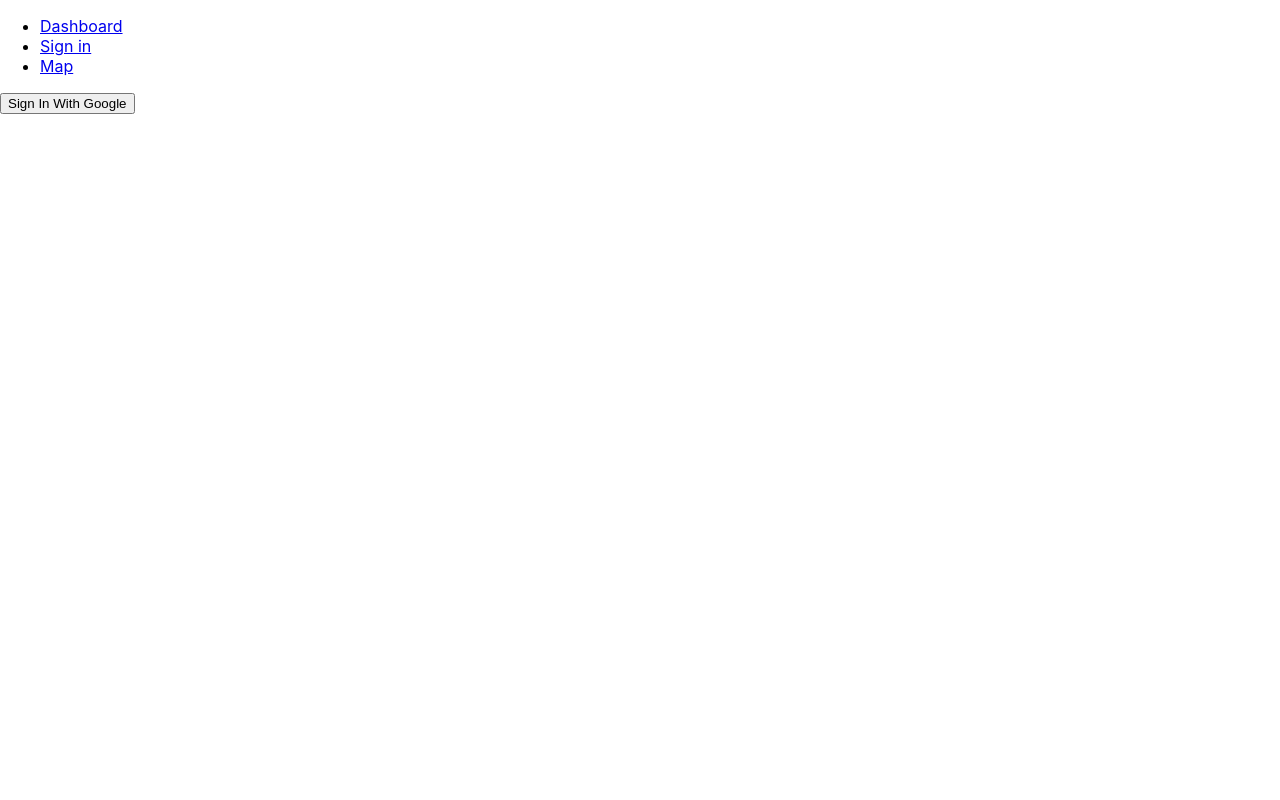
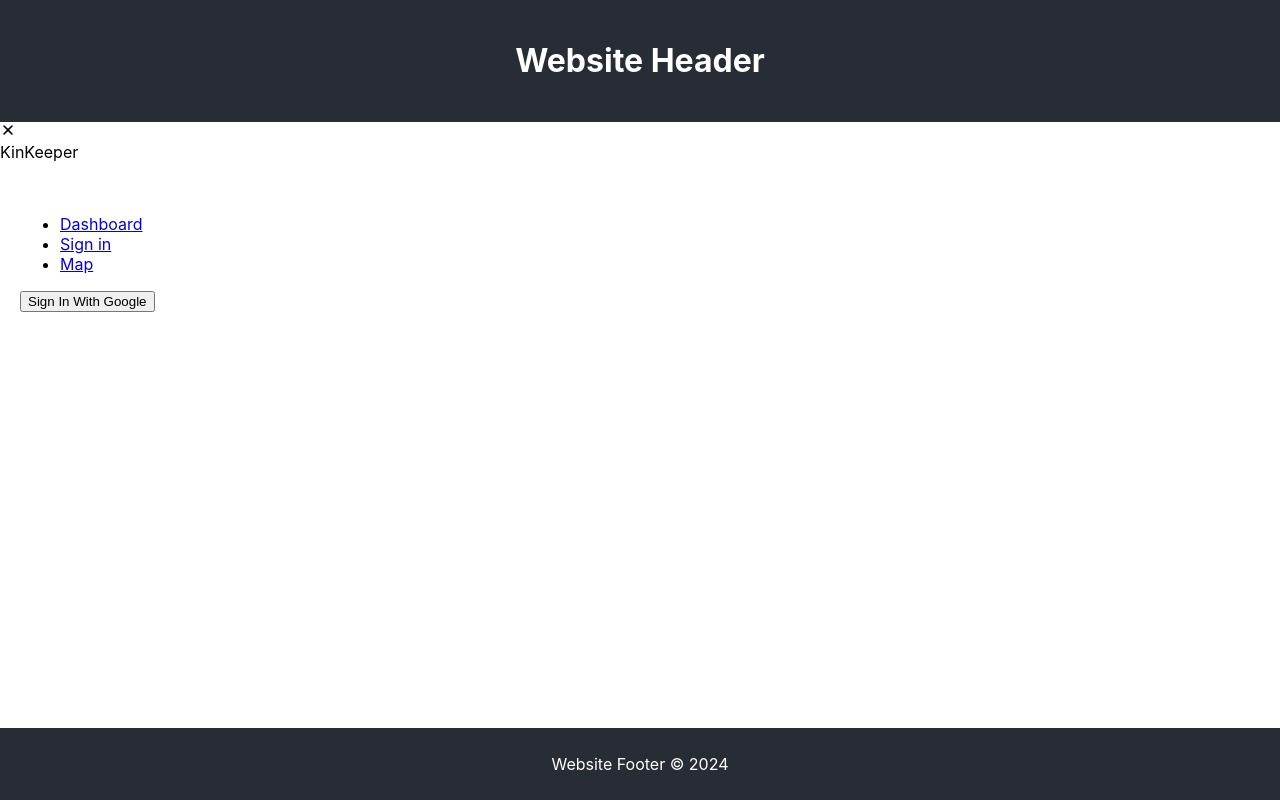
Before and after one commit to BichHang21522041/Safe-Move-Website, a React (Create React App) app: page /sign-in in a window 1280 px wide. Built offline with nearby package versions, Linux system fonts and the light colour scheme.

Commit message:
Setup layout

```diff
--- a/package.json
+++ b/package.json
@@ -13,6 +13,7 @@
     "firebase": "^10.13.2",
     "react": "^18.3.1",
     "react-dom": "^18.3.1",
+    "react-icons": "^5.3.0",
     "react-router-dom": "6",
     "react-scripts": "^5.0.1",
     "web-vitals": "^2.1.4"
@@ -42,6 +43,7 @@
     ]
   },
   "devDependencies": {
+    "tailwindcss": "^3.4.13",
     "typescript": "^3.4.5"
   }
 }
--- a/src/App.css
+++ b/src/App.css
@@ -1,38 +1,13 @@
-.App {
-  text-align: center;
+body {
+  margin: 0;
+  font-family: -apple-system, BlinkMacSystemFont, 'Segoe UI', 'Roboto', 'Oxygen',
+    'Ubuntu', 'Cantarell', 'Fira Sans', 'Droid Sans', 'Helvetica Neue',
+    sans-serif;
+  -webkit-font-smoothing: antialiased;
+  -moz-osx-font-smoothing: grayscale;
 }
 
-.App-logo {
-  height: 40vmin;
-  pointer-events: none;
+code {
+  font-family: source-code-pro, Menlo, Monaco, Consolas, 'Courier New',
+    monospace;
 }
-
-@media (prefers-reduced-motion: no-preference) {
-  .App-logo {
-    animation: App-logo-spin infinite 20s linear;
-  }
-}
-
-.App-header {
-  background-color: #282c34;
-  min-height: 100vh;
-  display: flex;
-  flex-direction: column;
-  align-items: center;
-  justify-content: center;
-  font-size: calc(10px + 2vmin);
-  color: white;
-}
-
-.App-link {
-  color: #61dafb;
-}
-
-@keyframes App-logo-spin {
-  from {
-    transform: rotate(0deg);
-  }
-  to {
-    transform: rotate(360deg);
-  }
-}
--- a/src/App.tsx
+++ b/src/App.tsx
@@ -3,32 +3,12 @@ import { BrowserRouter as Router, Routes, Route, Link } from "react-router-dom";
 import Dashboard from "./views/dashboard";
 import Map from "./views/map";
 import SignIn from "./views/signIn";
+import Layout from "./components/MainLayout";
+import RenderRoutes from "./routes";
 
 function App() {
   return (
-    <Router>
-      <div>
-        <nav>
-          <ul>
-            <li>
-              <Link to="/">Dashboard</Link>
-            </li>
-            <li>
-              <Link to="/sign-in">Sign in</Link>
-            </li>
-            <li>
-              <Link to="/map">Map</Link>
-            </li>
-          </ul>
-        </nav>
-
-        <Routes>
-          <Route path="/" element={<Dashboard />} />
-          <Route path="/map" element={<Map />} />
-          <Route path="/sign-in" element={<SignIn />} />
-        </Routes>
-      </div>
-    </Router>
+    <Layout children={<RenderRoutes/>}/>
   );
 }
 
--- /dev/null
+++ b/src/components/MainLayout.tsx
@@ -0,0 +1,50 @@
+import React from "react";
+import { Sidebar } from "./SideBar";
+
+// Define a simple layout type for flexibility
+interface LayoutProps {
+  children: React.ReactNode;
+}
+
+const Layout: React.FC<LayoutProps> = ({ children }) => {
+  return (
+    <div style={containerStyle}>
+      <header style={headerStyle}>
+        <h1>Website Header</h1>
+      </header>
+      <Sidebar/>
+      <main style={mainStyle}>{children}</main>
+      <footer style={footerStyle}>
+        <p>Website Footer © 2024</p>
+      </footer>
+    </div>
+  );
+};
+
+// Correctly typed CSS styles using React.CSSProperties
+const containerStyle: React.CSSProperties = {
+  display: "flex",
+  flexDirection: "column",
+  minHeight: "100vh",
+};
+
+const headerStyle: React.CSSProperties = {
+  backgroundColor: "#282c34",
+  color: "white",
+  padding: "20px",
+  textAlign: "center",
+};
+
+const mainStyle: React.CSSProperties = {
+  flex: 1,
+  padding: "20px",
+};
+
+const footerStyle: React.CSSProperties = {
+  backgroundColor: "#282c34",
+  color: "white",
+  textAlign: "center",
+  padding: "10px",
+};
+
+export default Layout;
--- /dev/null
+++ b/src/components/SideBar.tsx
@@ -0,0 +1,40 @@
+/* eslint-disable */
+
+import { HiX } from "react-icons/hi";
+// import Links from "./components/Links";
+// import { routes } from "routes";
+
+export const Sidebar = (props: {
+  open?: boolean;
+  onClose?: React.MouseEventHandler<HTMLSpanElement>;
+}) => {
+  const { open, onClose } = props;
+  return (
+    <div
+      className={`sm:none duration-175 linear fixed !z-50 flex min-h-full flex-col bg-white pb-10 shadow-2xl shadow-white/5 transition-all dark:!bg-navy-800 dark:text-white md:!z-50 lg:!z-50 xl:!z-0 ${
+        open ? "translate-x-0" : "-translate-x-96"
+      }`}
+    >
+      <span
+        className="absolute top-4 right-4 block cursor-pointer xl:hidden"
+        onClick={onClose}
+      >
+        <HiX />
+      </span>
+
+      <div className={`mx-[56px] mt-[50px] flex items-center`}>
+        <div className="mt-1 ml-1 h-2.5 font-poppins text-[26px] font-bold uppercase text-navy-700 dark:text-white">
+          KinKeeper
+        </div>
+      </div>
+      <div className="mt-[58px] mb-7 h-px bg-gray-300 dark:bg-white/30" />
+      {/* Nav item */}
+
+      <ul className="mb-auto pt-1 flex flex-col gap-1">
+        {/* <Links routes={routes as RoutesType[]} /> */}
+      </ul>
+
+      {/* Nav item end */}
+    </div>
+  );
+};
--- /dev/null
+++ b/src/routes.tsx
@@ -0,0 +1,77 @@
+import React, { ReactNode } from "react";
+import {
+  BrowserRouter as Router,
+  Routes as Routing,
+  Route,
+  Link,
+} from "react-router-dom";
+import Dashboard from "./views/dashboard";
+import Map from "./views/map";
+import SignIn from "./views/signIn";
+import { MdOutlineDashboard } from "react-icons/md";
+import { IoMapOutline } from "react-icons/io5";
+
+export interface IRoute {
+  name: string;
+  icon: ReactNode;
+  path: string;
+  component?: ReactNode;
+  children?: { path: string; component: ReactNode }[];
+}
+
+const routes: IRoute[] = [
+  {
+    name: "Dashboard",
+    icon: <MdOutlineDashboard />,
+    path: "/dashboard",
+    component: <Dashboard />,
+  },
+  {
+    name: "Map",
+    icon: <IoMapOutline />,
+    path: "/map",
+    component: <Map />,
+  },
+];
+
+function renderRoutes() {
+  return (
+    <Router>
+      <div>
+        <nav>
+          <ul>
+            <li>
+              <Link to="/">Dashboard</Link>
+            </li>
+            <li>
+              <Link to="/sign-in">Sign in</Link>
+            </li>
+            <li>
+              <Link to="/map">Map</Link>
+            </li>
+          </ul>
+        </nav>
+
+        <Routing>
+          <Route path="/" element={<Dashboard />} />
+          <Route path="/map" element={<Map />} />
+          <Route path="/sign-in" element={<SignIn />} />
+        </Routing>
+      </div>
+    </Router>
+    // routes.map((route, index) => (
+    //   <Route path={route.path} element={route.component} key={index}>
+    //     {route.children &&
+    //       route.children.map((item, idx) => (
+    //         <Route
+    //           path={item.path}
+    //           element={item.component}
+    //           key={`${index}-${idx}`}
+    //         />
+    //       ))}
+    //   </Route>
+    // ))
+  );
+}
+
+export default renderRoutes;
--- a/src/views/map/index.tsx
+++ b/src/views/map/index.tsx
@@ -1,7 +1,18 @@
-import React from "react";
-
 const Map = () => {
-  return <h2>Map Page</h2>;
+  return (
+    <div>
+      <iframe
+        width="560"
+        height="315"
+        src="https://www.youtube.com/embed/gFRtAAmiFbE?si=6ZFRkrfDRIw5mtoP"
+        title="YouTube video player"
+        // frameborder="0"
+        allow="accelerometer; autoplay; clipboard-write; encrypted-media; gyroscope; picture-in-picture; web-share"
+        // referrerpolicy="strict-origin-when-cross-origin"
+        // allowfullscreen
+      ></iframe>
+    </div>
+  );
 };
 
 export default Map;
```
Also changed, not shown: src/components/SideBarLink.tsx (added, +57 -0 lines), tailwind.config.js (added, +8 -0 lines), 1 other file (tests, documents, lock files or other folders).
